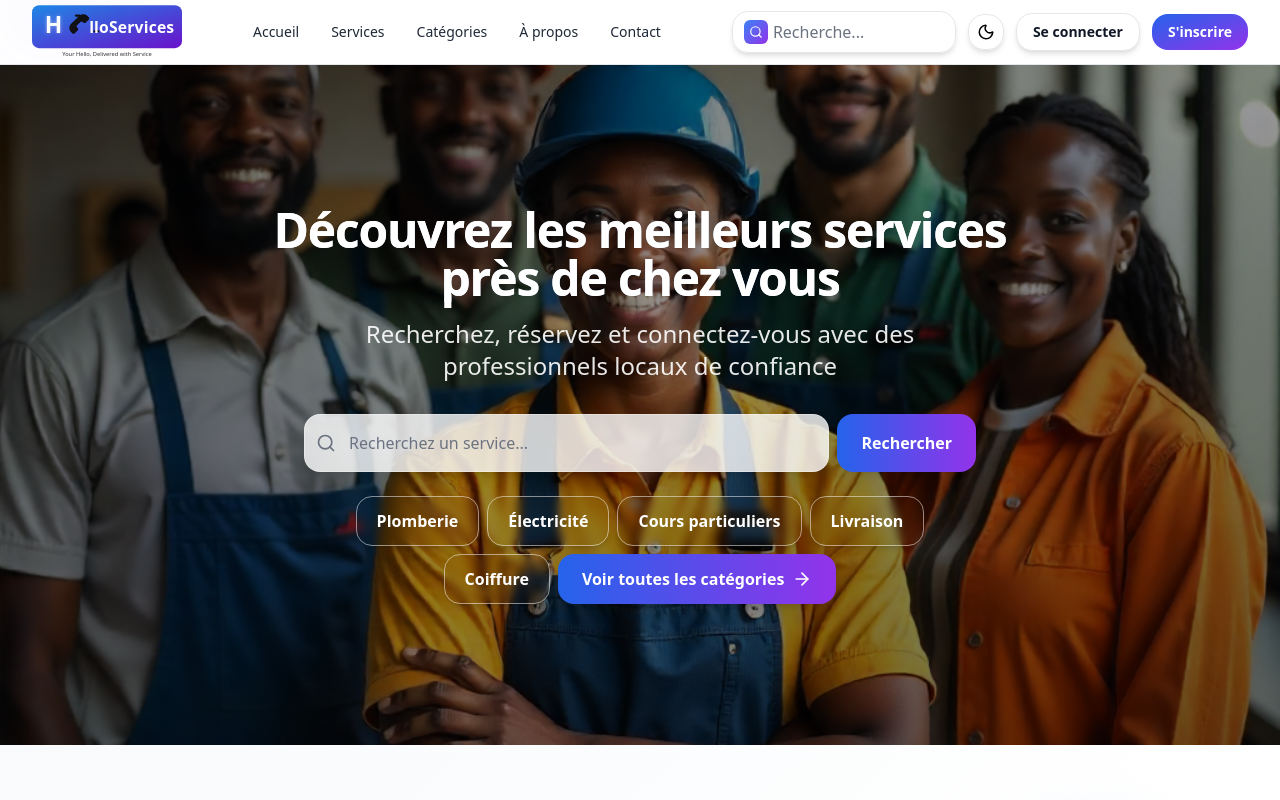
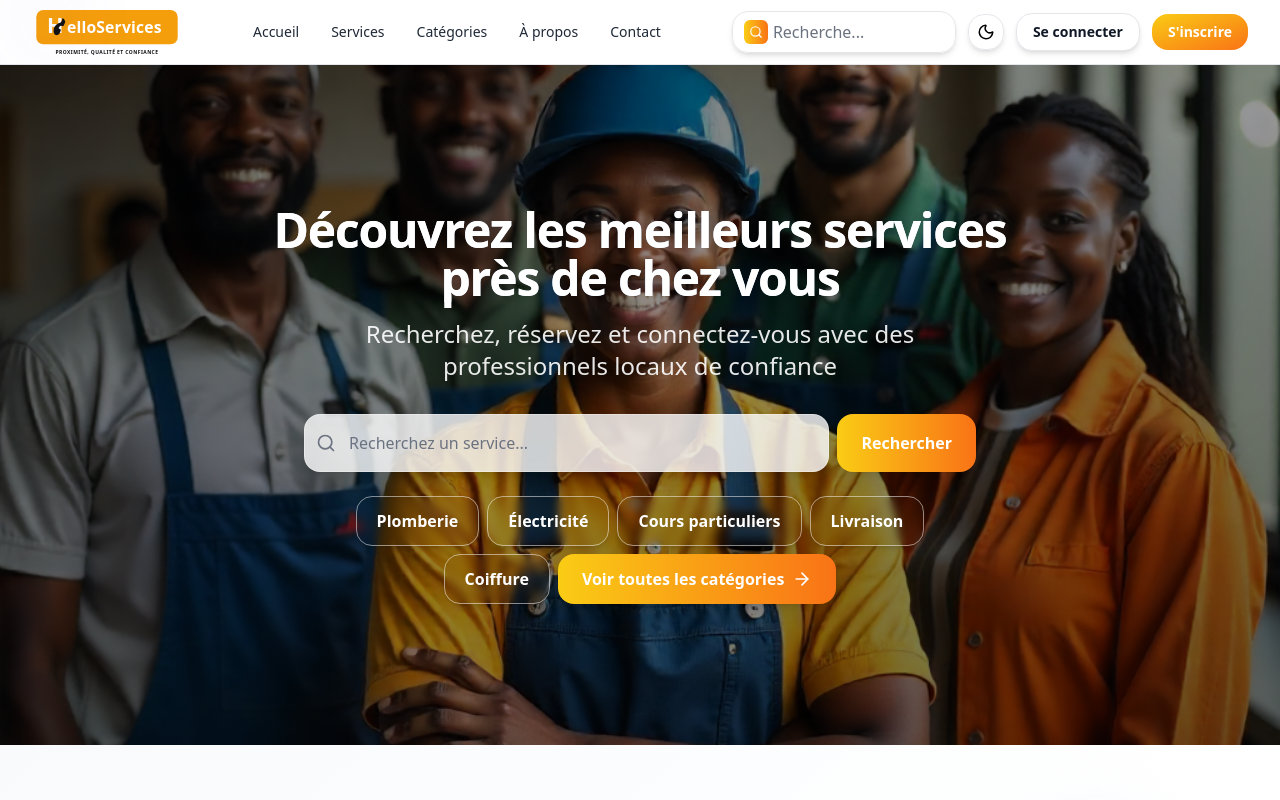
Before and after one commit to SLH25/Hello-Service, a React (Vite) app: page / in a window 1280 px wide. Shown: the top 800 px of the page. Built offline with nearby package versions, Linux system fonts and the light colour scheme.

Commit message:
update app

```diff
--- a/src/components/AboutPage/AboutHero.tsx
+++ b/src/components/AboutPage/AboutHero.tsx
@@ -39,7 +39,7 @@ const AboutHero: React.FC = () => {
           transition={{ duration: 0.7, delay: 0.4 }}
           className="mt-10 flex justify-center gap-4"
         >
-          <button className="px-6 py-3 rounded-xl font-semibold text-white bg-gradient-to-r from-blue-600 to-purple-600 hover:from-blue-700 hover:to-purple-700 shadow-lg hover:shadow-2xl transition-all">
+          <button className="px-6 py-3 rounded-xl font-semibold text-white bg-gradient-to-r from-yellow-400 to-orange-500 hover:from-yellow-500 hover:to-orange-600 shadow-lg hover:shadow-2xl transition-all">
             Découvrir nos services
           </button>
           <button className="px-6 py-3 rounded-xl font-semibold text-blue-600 dark:text-blue-400 border border-blue-600/40 dark:border-blue-400/40 hover:bg-blue-50 dark:hover:bg-gray-800 transition-all">
--- a/src/components/CategoriePage/CategorieHero.tsx
+++ b/src/components/CategoriePage/CategorieHero.tsx
@@ -16,7 +16,7 @@ export default function ServiceHero() {
           transition={{ duration: 0.6 }}
           className="text-4xl sm:text-5xl font-extrabold tracking-tight text-gray-900 dark:text-white"
         >
-          Nos categories des Services, Votre <span className="bg-gradient-to-r from-blue-600 to-purple-600 bg-clip-text text-transparent">Solution</span>
+          Nos categories des Services, Votre <span className="bg-gradient-to-r from-yellow-400 to-orange-500 bg-clip-text text-transparent">Solution</span>
         </motion.h1>
 
         {/* Sous-texte */}
@@ -38,7 +38,7 @@ export default function ServiceHero() {
         >
           <Link
             to="/categories"
-            className="px-6 py-3 rounded-2xl font-semibold text-white bg-gradient-to-br from-blue-600 to-purple-600 hover:scale-[1.02] hover:shadow-xl transition"
+            className="px-6 py-3 rounded-2xl font-semibold text-white bg-gradient-to-br from-yellow-400 to-orange-500 hover:scale-[1.02] hover:shadow-xl transition"
           >
             Explorer les services
           </Link>
--- a/src/components/CategoriePage/CategorieSection.tsx
+++ b/src/components/CategoriePage/CategorieSection.tsx
@@ -215,7 +215,7 @@ const CategorieSection: React.FC = () => {
             whileTap={{ scale: 0.95 }}
             type="button"
             aria-label="Voir plus"
-            className="group inline-flex items-center gap-3 bg-gradient-to-r from-blue-600 to-purple-600 hover:from-blue-700 hover:to-purple-700 text-white font-semibold px-8 py-4 rounded-xl transition-all duration-200 shadow-lg hover:shadow-2xl"
+            className="group inline-flex items-center gap-3 bg-gradient-to-r from-yellow-400 to-orange-500 hover:from-yellow-500 hover:to-orange-600 text-white font-semibold px-8 py-4 rounded-xl transition-all duration-200 shadow-lg hover:shadow-2xl"
           >
             Voir plus
             <ArrowRight className="w-5 h-5 transform group-hover:translate-x-1 transition-transform" />
--- a/src/components/Contact Page/Contact.tsx
+++ b/src/components/Contact Page/Contact.tsx
@@ -37,7 +37,7 @@ const Contact: React.FC = () => {
               />
               <button
                 type="submit"
-                className="w-full px-6 py-3 rounded-2xl bg-gradient-to-br from-blue-600 to-purple-600 hover:from-blue-700 hover:to-purple-700 text-white font-semibold shadow-lg hover:shadow-2xl transition-all duration-200"
+                className="w-full px-6 py-3 rounded-2xl bg-gradient-to-br from-yellow-400 to-orange-500 hover:from-yellow-500 hover:to-orange-600 text-white font-semibold shadow-lg hover:shadow-2xl transition-all duration-200"
               >
                 Envoyer
               </button>
--- a/src/components/Footer.tsx
+++ b/src/components/Footer.tsx
@@ -34,7 +34,7 @@ const Footer: React.FC = () => {
     <footer aria-label="Pied de page" className="relative mt-16 sm:mt-20">
       {/* Decorative gradient accents */}
       <div className="pointer-events-none absolute inset-0 -z-10">
-        <div className="absolute top-0 left-0 h-64 w-64 rounded-full bg-gradient-to-br from-blue-600 to-purple-600 opacity-10 blur-3xl" />
+        <div className="absolute top-0 left-0 h-64 w-64 rounded-full bg-gradient-to-br from-yellow-400 to-orange-500 opacity-10 blur-3xl" />
         <div className="absolute bottom-0 right-0 h-72 w-72 rounded-full bg-gradient-to-br from-purple-600 to-blue-600 opacity-10 blur-3xl" />
       </div>
 
@@ -50,7 +50,7 @@ const Footer: React.FC = () => {
             {/* Column 1: Logo + Description */}
             <div>
               <Link to="/" className="inline-flex items-center gap-2 group">
-                <span className="inline-flex size-9 items-center justify-center rounded-lg bg-gradient-to-br from-blue-600 to-purple-600 text-white shadow-md group-hover:shadow-lg transition-shadow">
+                <span className="inline-flex size-9 items-center justify-center rounded-lg bg-gradient-to-br from-yellow-400 to-orange-500 text-white shadow-md group-hover:shadow-lg transition-shadow">
                   HS
                 </span>
                 <span className="text-lg font-semibold text-gray-900 dark:text-white">
@@ -96,7 +96,7 @@ const Footer: React.FC = () => {
                     rel="noreferrer noopener"
                     className="relative inline-flex items-center justify-center rounded-lg border border-gray-200/60 dark:border-white/10 bg-white/80 dark:bg-gray-800/80 backdrop-blur p-2.5 text-gray-700 dark:text-gray-300 hover:text-white transition group"
                   >
-                    <span className="pointer-events-none absolute -inset-0.5 rounded-lg bg-gradient-to-br from-blue-600 to-purple-600 opacity-0 blur group-hover:opacity-40 transition-opacity" />
+                    <span className="pointer-events-none absolute -inset-0.5 rounded-lg bg-gradient-to-br from-yellow-400 to-orange-500 opacity-0 blur group-hover:opacity-40 transition-opacity" />
                     <Icon className="relative size-5" aria-hidden="true" />
                   </a>
                 ))}
--- a/src/components/HomePage/CategoriesSection.tsx
+++ b/src/components/HomePage/CategoriesSection.tsx
@@ -203,7 +203,7 @@ const CategoriesSection: React.FC = () => {
             whileTap={{ scale: 0.95 }}
             type="button"
             aria-label="Voir plus"
-            className="group inline-flex items-center gap-3 bg-gradient-to-r from-blue-600 to-purple-600 hover:from-blue-700 hover:to-purple-700 text-white font-semibold px-8 py-4 rounded-xl transition-all duration-200 shadow-lg hover:shadow-2xl"
+            className="group inline-flex items-center gap-3 bg-gradient-to-r from-yellow-400 to-orange-500 hover:from-yellow-500 hover:to-orange-600 text-white font-semibold px-8 py-4 rounded-xl transition-all duration-200 shadow-lg hover:shadow-2xl"
           >
             Voir plus
             <ArrowRight className="w-5 h-5 transform group-hover:translate-x-1 transition-transform" />
--- a/src/components/HomePage/ContactCTA.tsx
+++ b/src/components/HomePage/ContactCTA.tsx
@@ -19,7 +19,7 @@ const ContactCTA: React.FC = () => {
     >
       {/* Decorative gradient accents to match existing system */}
       <div className="pointer-events-none absolute inset-0">
-        <div className="absolute -top-10 -right-6 h-72 w-72 rounded-full bg-gradient-to-br from-blue-600 to-purple-600 opacity-20 blur-3xl" />
+        <div className="absolute -top-10 -right-6 h-72 w-72 rounded-full bg-gradient-to-br from-yellow-400 to-orange-500 opacity-20 blur-3xl" />
         <div className="absolute -bottom-10 -left-6 h-72 w-72 rounded-full bg-gradient-to-br from-purple-600 to-blue-600 opacity-10 blur-3xl" />
       </div>
 
@@ -58,10 +58,10 @@ const ContactCTA: React.FC = () => {
                 <Link
                   to="/signup"
                   aria-label="S'inscrire"
-                  className="relative inline-flex items-center justify-center rounded-xl bg-gradient-to-br from-blue-600 to-purple-600 px-5 py-3 text-sm font-semibold text-white shadow-md transition focus:outline-none focus-visible:ring-2 focus-visible:ring-white/40"
+                  className="relative inline-flex items-center justify-center rounded-xl bg-gradient-to-br from-yellow-400 to-orange-500 px-5 py-3 text-sm font-semibold text-white shadow-md transition focus:outline-none focus-visible:ring-2 focus-visible:ring-white/40"
                 >
                   {/* hover glow */}
-                  <span className="pointer-events-none absolute -inset-0.5 rounded-xl bg-gradient-to-br from-blue-600 to-purple-600 opacity-0 blur group-hover:opacity-30" />
+                  <span className="pointer-events-none absolute -inset-0.5 rounded-xl bg-gradient-to-br from-yellow-400 to-orange-500 opacity-0 blur group-hover:opacity-30" />
                   <span className="relative">S'inscrire</span>
                 </Link>
               </div>
--- a/src/components/HomePage/HeroSection.tsx
+++ b/src/components/HomePage/HeroSection.tsx
@@ -82,7 +82,7 @@ const HeroSection: React.FC<HeroSectionProps> = ({ dark = false }) => {
                   whileHover={{ scale: 1.05, y: -2 }}
                   whileTap={{ scale: 0.95 }}
                   type="submit"
-                  className="relative px-6 py-4 rounded-2xl font-semibold text-white bg-gradient-to-r from-blue-600 to-purple-600 hover:from-blue-700 hover:to-purple-700 shadow-lg hover:shadow-2xl focus:outline-none focus:ring-2 focus:ring-offset-2 focus:ring-blue-500 focus:ring-offset-white dark:focus:ring-offset-gray-900"
+                  className="relative px-6 py-4 rounded-2xl font-semibold text-white bg-gradient-to-r from-yellow-400 to-orange-500 hover:from-yellow-500 hover:to-orange-600 shadow-lg hover:shadow-2xl focus:outline-none focus:ring-2 focus:ring-offset-2 focus:ring-blue-500 focus:ring-offset-white dark:focus:ring-offset-gray-900"
                 >
                   Rechercher
                 </motion.button>
@@ -113,7 +113,7 @@ const HeroSection: React.FC<HeroSectionProps> = ({ dark = false }) => {
                 whileHover={{ scale: 1.05, y: -2 }}
                 whileTap={{ scale: 0.95 }}
                 type="button"
-                className="inline-flex items-center gap-2 px-6 py-3 rounded-2xl bg-gradient-to-r from-blue-600 to-purple-600 text-white font-semibold shadow-lg hover:shadow-2xl transition focus:outline-none focus:ring-2 focus:ring-offset-2 focus:ring-blue-500 focus:ring-offset-white dark:focus:ring-offset-gray-900"
+                className="inline-flex items-center gap-2 px-6 py-3 rounded-2xl bg-gradient-to-r from-yellow-400 to-orange-500 text-white font-semibold shadow-lg hover:shadow-2xl transition focus:outline-none focus:ring-2 focus:ring-offset-2 focus:ring-blue-500 focus:ring-offset-white dark:focus:ring-offset-gray-900"
               >
                 Voir toutes les catégories
                 <ArrowRight className="w-5 h-5" />
--- a/src/components/Logo.tsx
+++ b/src/components/Logo.tsx
@@ -3,122 +3,80 @@
 
 export default function Logo({
   width = 420,
-  dark = false,
   className = "",
-  ariaLabel = "Hello Service logo",
+  ariaLabel = "HelloServices logo",
 }) {
-  const height = (width * 120) / 420;
+  const height = (width * 152) / 420;
 
-  const colors = dark
-    ? {
-        rect: "url(#darkGradient)", // dégradé dark mode
-        mainText: "#FFFFFF",
-        handleFill: "#FFFFFF",
-        slogan: "#E6F0FF",
-      }
-    : {
-        rect: "url(#darkGradient)", // dégradé light mode
-        mainText: "#FFFFFF",
-        handleFill: "#111111",
-        slogan: "#333333",
-      };
+  // Couleurs inspirées de l'image fournie
+  const ORANGE = "#F59E0B"; // fond
+  const WHITE = "#FFFFFF"; // texte HelloServices
+  const BLACK = "#111111"; // combiné + slogan
 
   return (
     <svg
       role="img"
       aria-label={ariaLabel}
       width={width}
-      height={height + 32}
+      height={height}
       viewBox="0 0 420 152"
       className={className}
       xmlns="http://www.w3.org/2000/svg"
     >
       <title>{ariaLabel}</title>
 
-      {/* Dégradés */}
-      <defs>
-        <linearGradient id="lightGradient" x1="0" y1="0" x2="1" y2="1">
-          <stop offset="0%" stopColor="#FB8C00" />
-          <stop offset="100%" stopColor="#FF4D4D" />
-        </linearGradient>
-        <linearGradient id="darkGradient" x1="0" y1="0" x2="1" y2="1">
-          <stop offset="0%" stopColor="#1E88E5" />
-          <stop offset="100%" stopColor="#6A11CB" />
-        </linearGradient>
-      </defs>
+      {/* Fond orange, coins fortement arrondis */}
+      <rect x="12" y="14" width="396" height="96" rx="20" fill={ORANGE} />
 
-      {/* Fond avec coins arrondis */}
-      <rect x="0" y="0" width="420" height="120" rx="20" fill={colors.rect} />
-
+      {/* Texte principal "HelloServices" en blanc */}
       <g aria-hidden="true">
-        {/* Glow derrière H */}
+        {/* Gros H vide pour laisser place au combiné noir */}
         <text
-          x="36"
+          x="42"
           y="78"
-          fill={colors.mainText}
-          fontSize="64"
+          fill={WHITE}
+          fontSize="60"
           fontFamily="ui-sans-serif, system-ui, Segoe UI, Roboto, Helvetica, Arial"
           fontWeight="800"
           letterSpacing="0.5"
-          style={{
-            filter: "drop-shadow(0px 0px 6px rgba(255,255,255,0.4))",
-          }}
         >
           H
         </text>
 
-        {/* Icône type poignée */}
-        <g transform="translate(112,20)">
-          <g transform="translate(0,4)">
-            <rect
-              x="8"
-              y="2"
-              width="16"
-              height="6"
-              rx="3"
-              fill={colors.handleFill}
-            />
-            <rect
-              x="60"
-              y="46"
-              width="16"
-              height="6"
-              rx="3"
-              fill={colors.handleFill}
-            />
-          </g>
-
+        {/* Combiné de téléphone noir intégré au H */}
+        <g transform="translate(68,44) rotate(-20)">
           <path
-            d="M20 10c6.5-6.5 17-6.5 23.5 0l3.2 3.2c2 2 2 5.2 0 7.2l-8 8c-2 2-5.2 2-7.2 0l-1.8-1.8a4 4 0 0 0-5.7 0L14 35.8a4 4 0 0 0 0 5.7l1.8 1.8c2 2 2 5.2 0 7.2l-8 8c-2 2-5.2 2-7.2 0L-2.6 55c-6.5-6.5-6.5-17 0-23.5l22.6-21.6z"
-            fill={colors.handleFill}
+            d="M16 0c3.6 0 6.6 3 6.6 6.6v3.2c0 1.6-0.6 3.1-1.8 4.2l-5.9 5.6c-1.4 1.4-3.7 1.4-5.1 0l-1.8-1.8c-0.9-0.9-2.4-0.9-3.3 0L0 20.6c-0.9 0.9-0.9 2.4 0 3.3l1.8 1.8c1.4 1.4 1.4 3.7 0 5.1l-5.6 5.9C-4.9 37.9-6.4 38.5-8 38.5h-3.2C-15 38.5-18 35.5-18 31.9c0-12.8 10.4-23.1 23.1-23.1H8.5C11.1 8.8 13.9 6.1 16 3.4 16.6 2.7 16.9 1.9 16.9 1 16.9 0.6 16.5 0 16 0z"
+            fill={BLACK}
           />
         </g>
 
-        {/* Texte principal */}
+        {/* "elloServices" pour compléter le mot, en blanc */}
         <text
-          x="160"
+          x="98"
           y="78"
-          fill={colors.mainText}
+          fill={WHITE}
           fontSize="44"
           fontFamily="ui-sans-serif, system-ui, Segoe UI, Roboto, Helvetica, Arial"
           fontWeight="700"
           letterSpacing="0.5"
         >
-          lloServices
+          elloServices
         </text>
       </g>
 
-      {/* Slogan */}
+      {/* Slogan noir centré sous le bloc orange */}
       <text
         x="210"
-        y="142"
+        y="138"
         textAnchor="middle"
-        fill={colors.slogan}
-        fontSize="16"
+        fill={BLACK}
+        fontSize="14"
         fontFamily="ui-sans-serif, system-ui, Segoe UI, Roboto, Helvetica, Arial"
-        fontWeight="500"
+        fontWeight="800"
+        letterSpacing="1.2"
       >
-        Your Hello, Delivered with Service
+        PROXIMITÉ, QUALITÉ ET CONFIANCE
       </text>
     </svg>
   );
--- a/src/components/Navbar.tsx
+++ b/src/components/Navbar.tsx
@@ -66,7 +66,7 @@ const navLinks = [
                 className="w-56 pl-10 pr-3 py-2 rounded-2xl border border-gray-200 dark:border-gray-700 bg-white/80 dark:bg-gray-800/80 text-gray-900 dark:text-gray-100 placeholder-gray-500 dark:placeholder-gray-400 shadow-md focus:outline-none focus-visible:ring-2 focus-visible:ring-offset-2 focus-visible:ring-blue-600 focus-visible:ring-offset-white dark:focus-visible:ring-offset-gray-900 transition"
               />
               <div className="absolute left-3 top-1/2 -translate-y-1/2 pointer-events-none">
-                <div className="w-6 h-6 rounded-md flex items-center justify-center bg-gradient-to-br from-blue-500 to-purple-600 p-[2px]">
+                <div className="w-6 h-6 rounded-md flex items-center justify-center bg-gradient-to-r from-yellow-400 to-orange-500 p-[2px]">
                   <Search size={14} className="text-white" />
                 </div>
               </div>
@@ -92,7 +92,7 @@ const navLinks = [
 
             <Link
               to="/signup"
-              className="relative inline-flex items-center gap-2 px-4 py-2 rounded-2xl font-semibold text-white bg-gradient-to-br from-blue-600 to-purple-600 hover:scale-[1.01] hover:shadow-2xl transition-transform focus:outline-none focus-visible:ring-2 focus-visible:ring-offset-2 focus-visible:ring-blue-600 dark:focus-visible:ring-offset-gray-900 text-sm"
+              className="relative inline-flex items-center gap-2 px-4 py-2 rounded-2xl font-semibold text-white bg-gradient-to-br from-yellow-400 to-orange-500 hover:scale-[1.01] hover:shadow-2xl transition-transform focus:outline-none focus-visible:ring-2 focus-visible:ring-offset-2 focus-visible:ring-blue-600 dark:focus-visible:ring-offset-gray-900 text-sm"
             >
               S'inscrire
               {/* subtle moving gloss effect */}
@@ -188,7 +188,7 @@ const navLinks = [
                 <Link
                   to="/signup"
                   onClick={() => setIsOpen(false)}
-                  className="w-full inline-flex items-center justify-center gap-2 px-4 py-2 rounded-2xl font-semibold text-white bg-gradient-to-br from-blue-600 to-purple-600 hover:shadow-2xl focus:outline-none focus-visible:ring-2 focus-visible:ring-offset-2 focus-visible:ring-blue-600 dark:focus-visible:ring-offset-gray-900"
+                  className="w-full inline-flex items-center justify-center gap-2 px-4 py-2 rounded-2xl font-semibold text-white bg-gradient-to-br from-yellow-400 to-orange-500 hover:shadow-2xl focus:outline-none focus-visible:ring-2 focus-visible:ring-offset-2 focus-visible:ring-blue-600 dark:focus-visible:ring-offset-gray-900"
                 >
                   S'inscrire
                 </Link>
--- a/src/components/ServicePage/ServiceHero.tsx
+++ b/src/components/ServicePage/ServiceHero.tsx
@@ -16,7 +16,7 @@ export default function ServiceHero() {
           transition={{ duration: 0.6 }}
           className="text-4xl sm:text-5xl font-extrabold tracking-tight text-gray-900 dark:text-white"
         >
-          Nos Services, Votre <span className="bg-gradient-to-r from-blue-600 to-purple-600 bg-clip-text text-transparent">Solution</span>
+          Nos Services, Votre <span className="bg-gradient-to-r from-yellow-400 to-orange-500 bg-clip-text text-transparent">Solution</span>
         </motion.h1>
 
         {/* Sous-texte */}
@@ -39,7 +39,7 @@ export default function ServiceHero() {
         >
           <Link
             to="/categories"
-            className="px-6 py-3 rounded-2xl font-semibold text-white bg-gradient-to-br from-blue-600 to-purple-600 hover:scale-[1.02] hover:shadow-xl transition"
+            className="px-6 py-3 rounded-2xl font-semibold text-white bg-gradient-to-br from-yellow-400 to-orange-500 hover:scale-[1.02] hover:shadow-xl transition"
           >
             Explorer les services
           </Link>
```
Also changed, not shown: src/components/HomePage/TopRatedProviders.tsx (+2 -12 lines).
